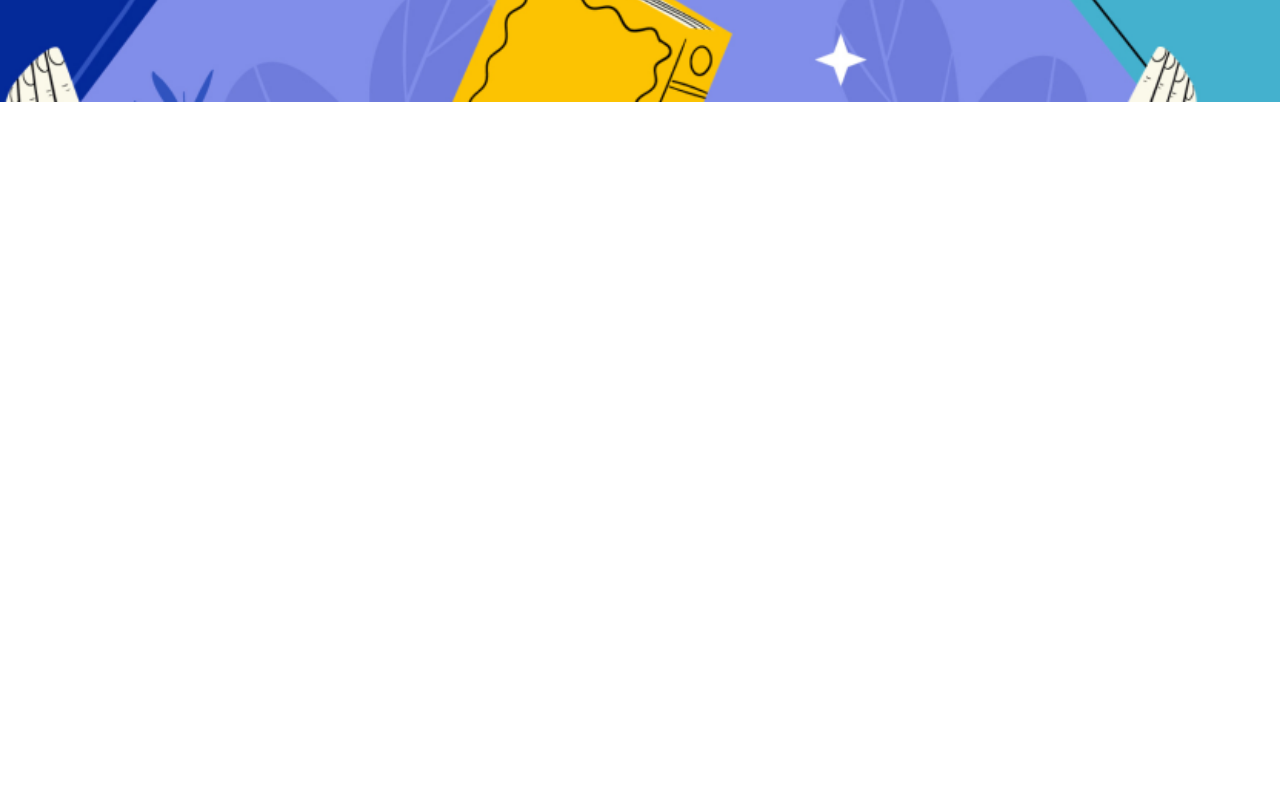
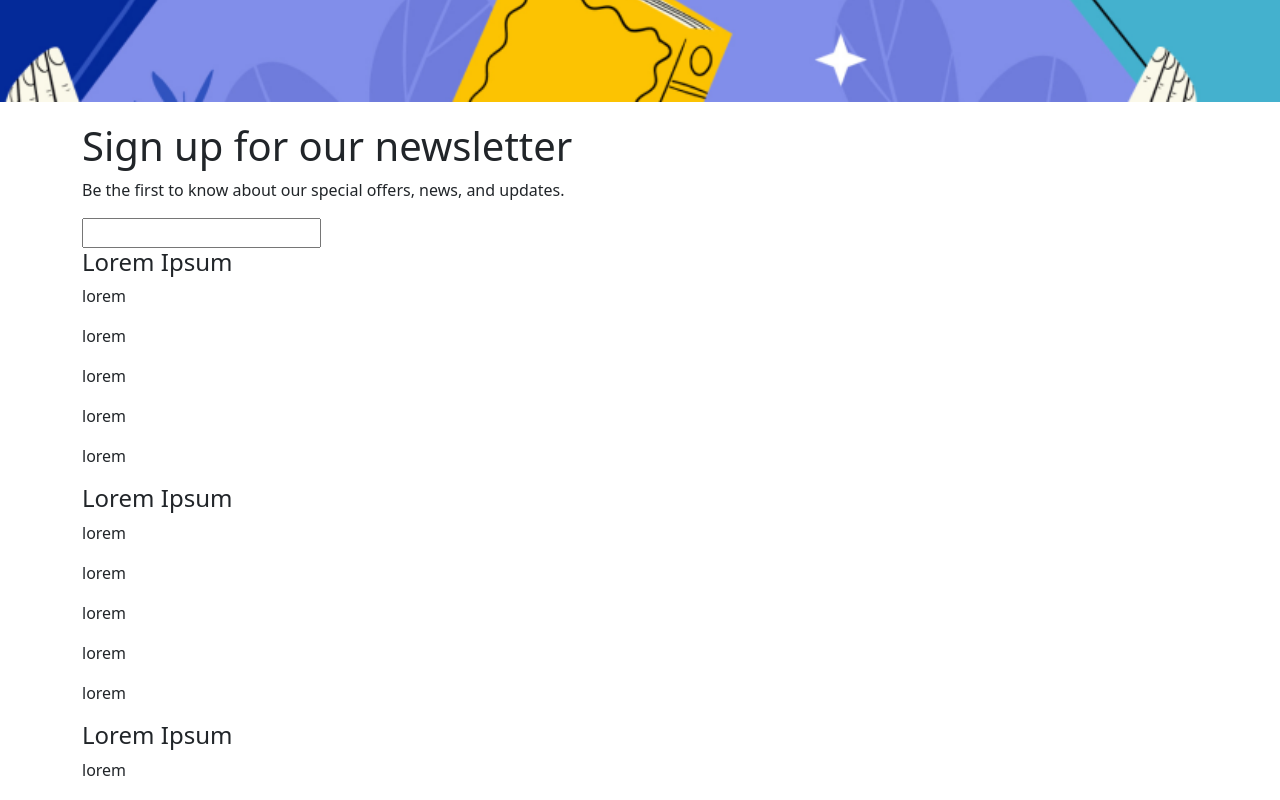
Before and after one commit to kubanychhbekova/BookShop-20, a React (Create React App) app: page / in a window 1280 px wide. Shown: the part 800-1600 px from the top of the page. Before the commit the page ends 922 px from the top, so only its background shows below. Built offline with nearby package versions, Linux system fonts and the light colour scheme.

Commit message:
add footer to app.js

```diff
--- a/src/App.js
+++ b/src/App.js
@@ -2,12 +2,14 @@ import React from 'react';
 import "./style.scss"
 import Header from "./components/header/header";
 import Pages from "./components/pages/pages";
+import Footer from "./components/footer/footer";
 
 function App ()  {
     return (
         <div>
           <Header/>
 <Pages/>
+            <Footer/>
         </div>
     );
 };
```
